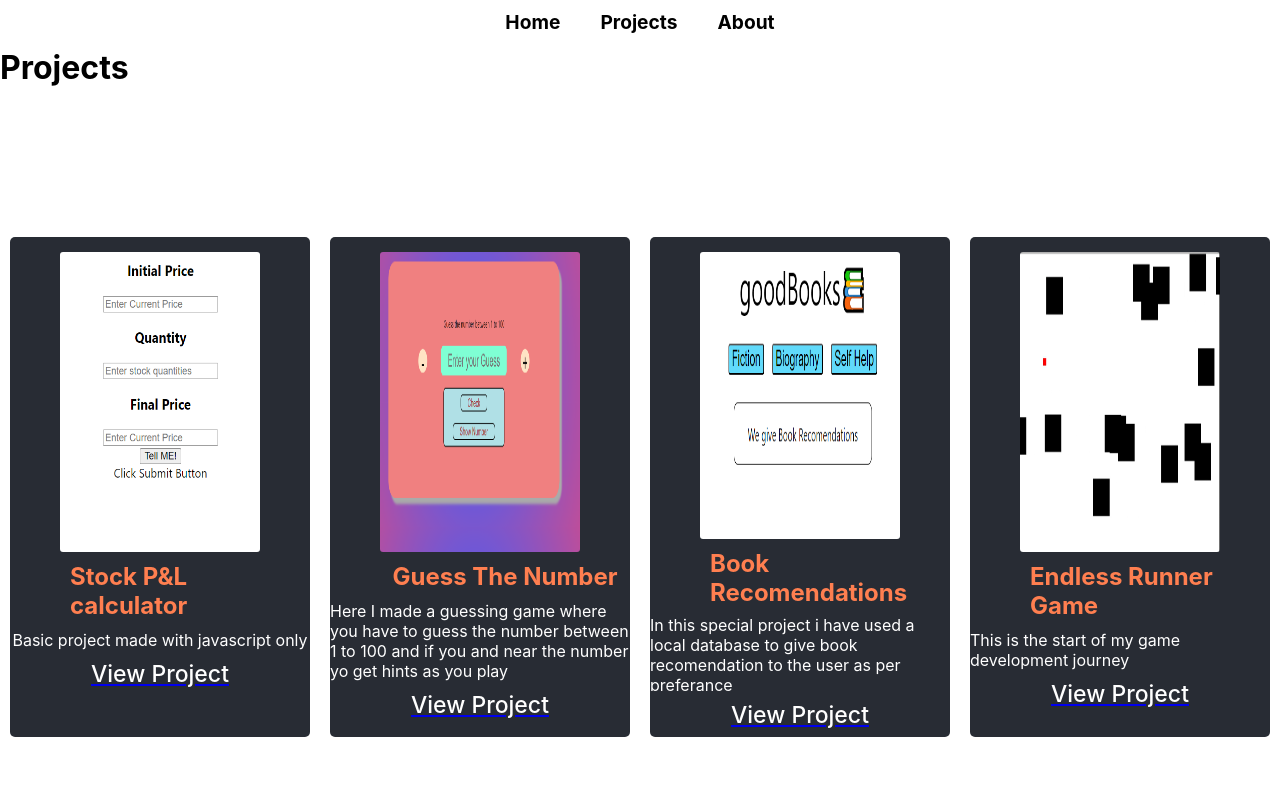
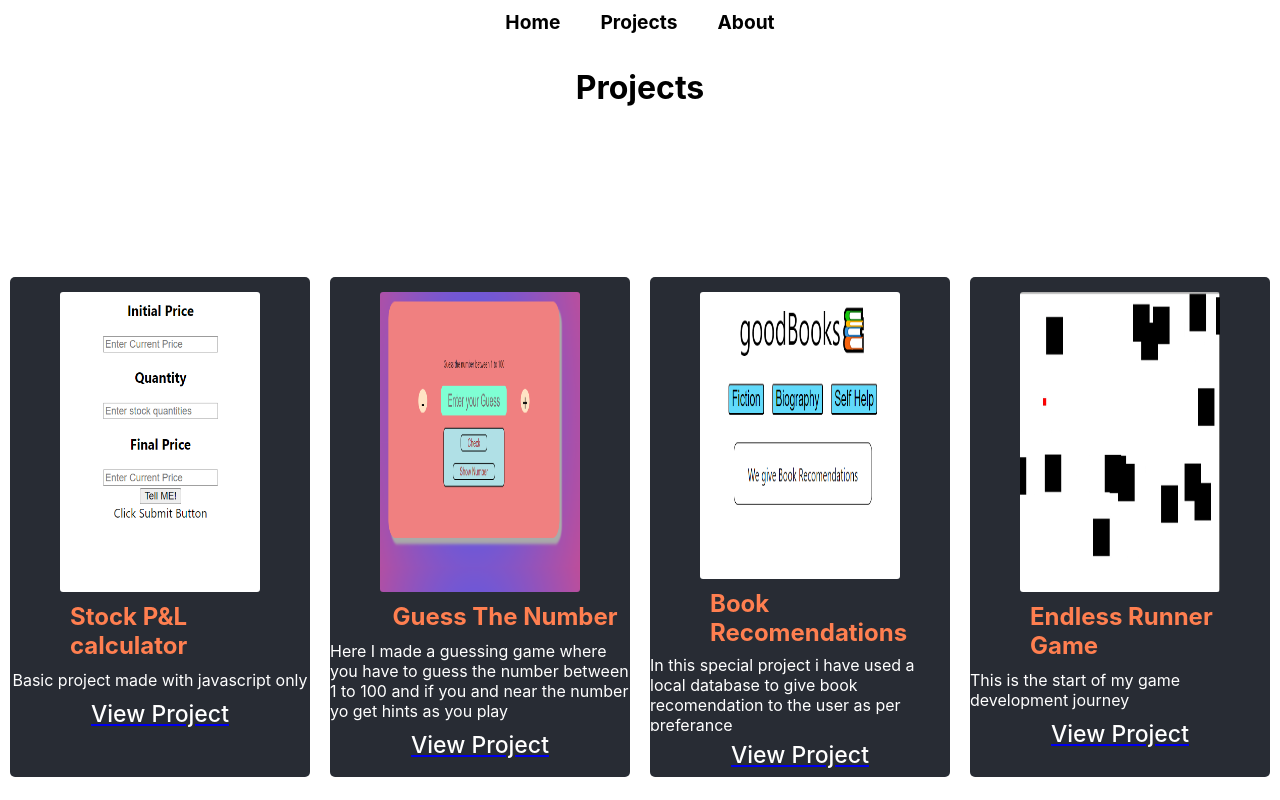
Before and after one commit to harshlancer/Portfolio, a React (Create React App) app: page /projects in a window 1280 px wide. Shown: the top 800 px of the page. Built offline with nearby package versions, Linux system fonts and the light colour scheme; a web font is replaced by a local one.

Commit message:
Fixed styling

```diff
--- a/src/Components/Project.css
+++ b/src/Components/Project.css
@@ -18,7 +18,11 @@
   margin: 10px;
   z-index: 10000;
 }
-
+.section-title{
+  margin: 20px;
+  justify-content: center;
+  text-align: center;
+}
 .project-description {
   display: flex;
   align-items: center;
```
